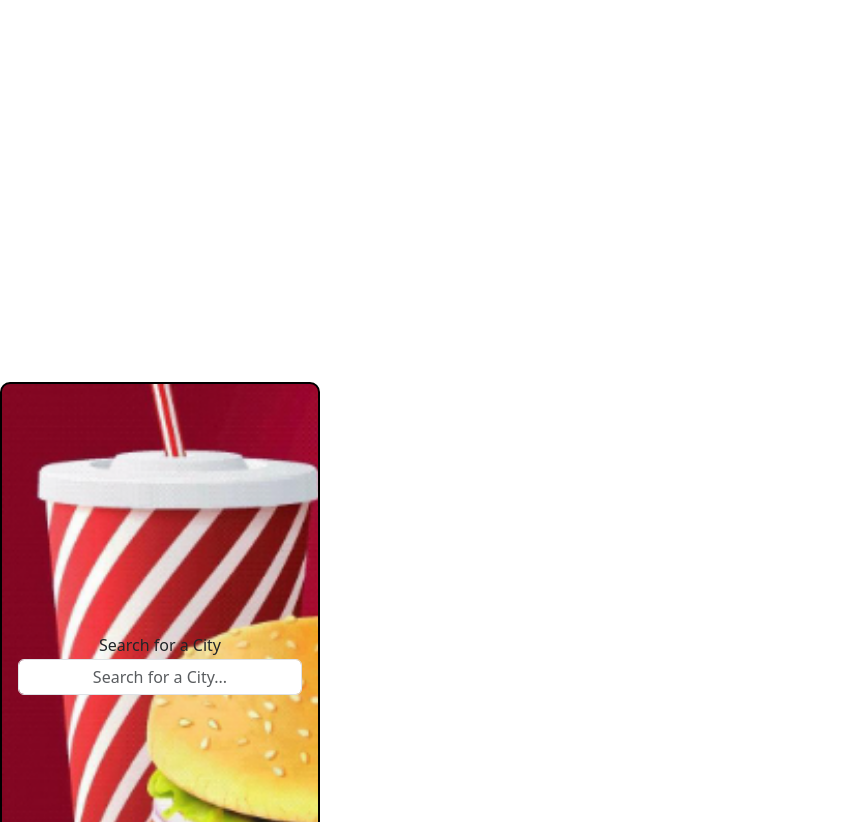
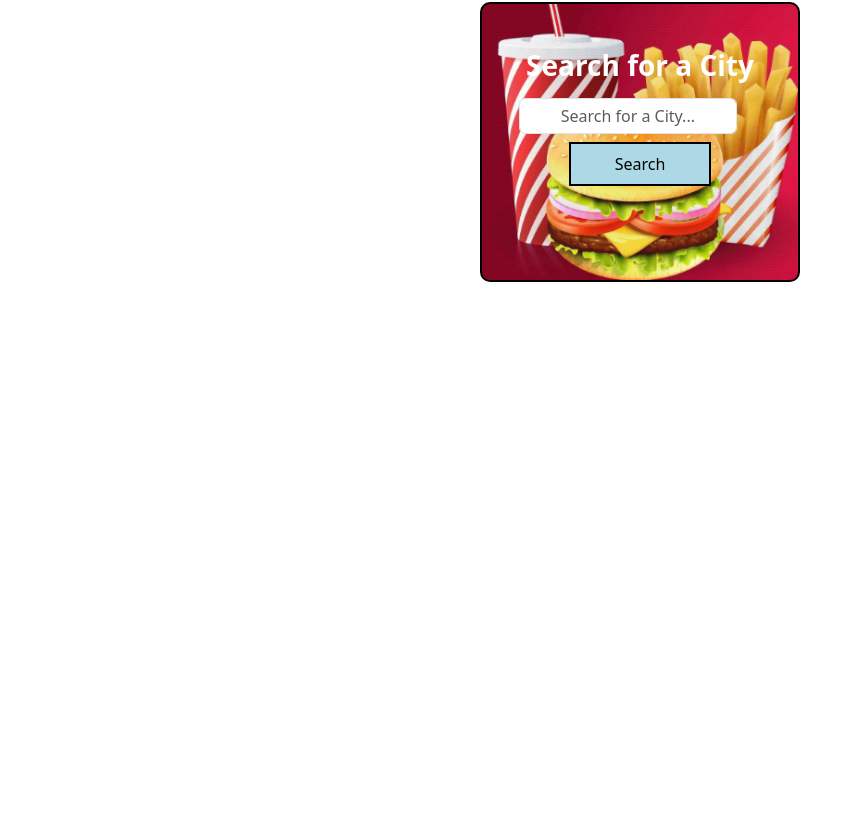
Before and after one commit to devbelle/Project-3, a React (Vite) app in the folder Adventure Awaits/client/: page /restaurants in a window 1280 px wide. Shown: the part 98-920 px from the top of the page, without its empty margins (0-863 px from the left). Built offline with nearby package versions, Linux system fonts and the light colour scheme.

Commit message:
more rest page styling

```diff
--- a/Adventure Awaits/client/src/pages/RestaurantsPage.jsx
+++ b/Adventure Awaits/client/src/pages/RestaurantsPage.jsx
@@ -23,6 +23,7 @@ const Section = styled.section`
 
 const ParentDiv = styled.div`
   display: flex;
+  flex-direction: column;
   justify-content: center;
   align-items: center;
   min-height: 40vh;
@@ -42,7 +43,7 @@ margin-top: -80px;
   width: 25%;
   border: 2px solid black;
   border-radius: 10px;
-  background-image: url('/images/burger.png');
+  background-image: url("/images/burger.png");
   background-size: cover;
   @media (max-width: 768px) {
     width: 60%; // Increase width on smaller screens
@@ -61,7 +62,7 @@ const Button = styled.button`
   &:hover {
     transform: scale(1.02); // Increase size on hover
   }
-  background-color: #ADD8E6;
+  background-color: #add8e6;
   @media (max-width: 768px) {
     width: 40%; // Increase width on smaller screens
   }
@@ -118,7 +119,7 @@ const RestaurantsPage = () => {
   const restaurants = data?.getRestaurants || [];
 
   return (
-    <>
+    <ParentDiv>
       <HeaderPages
         title="Restaurants Page"
         color="#ADD8E6"
@@ -127,15 +128,14 @@ const RestaurantsPage = () => {
         marginTop="15px"
         imgSrc="/images/globe.jpg"
       />
-      <ParentDiv>
-        <Section></Section>
-      </ParentDiv>
-      <Form onSubmit={handleFormSubmit}>
-        <Section className="field">
-          <label className="label" htmlFor="city">
+      <Section>
+        <Form id="contact-form" onSubmit={handleFormSubmit}>
+          <div className="field">
+            <Label className="label" htmlFor="city">
               Search for a City
-          </label>
+            </Label>
             <Input
+              id="city"
               type="text"
               className="form-control"
               name="restaurant"
@@ -143,17 +143,20 @@ const RestaurantsPage = () => {
               value={restaurantCitySearch}
               onChange={(e) => setRestaurantCitySearch(e.target.value)}
             />
-        </Section>
+          </div>
+
           <Button
             className="button is-medium is-primary is-fullwidth"
             data-testid="button"
             type="submit"
-        />
+          >
             Search
+          </Button>
         </Form>
-
+      </Section>
+      <Section>
       {restaurants.length > 0
-        ? restaurants.map((restaurant) => (
+        ? restaurants.slice(0, 5).map((restaurant) => (
             <Card key={restaurant.locationId} style={{ width: "18rem" }}>
               <Card.Header as="h4" className="text-center">
                 {restaurant.name}
@@ -173,7 +176,8 @@ const RestaurantsPage = () => {
             </Card>
           ))
         : null}
-    </>
+        </Section>
+   </ParentDiv>
   );
 };
 export default RestaurantsPage;
```
Lines whose indentation alone changed are shown as unchanged.
